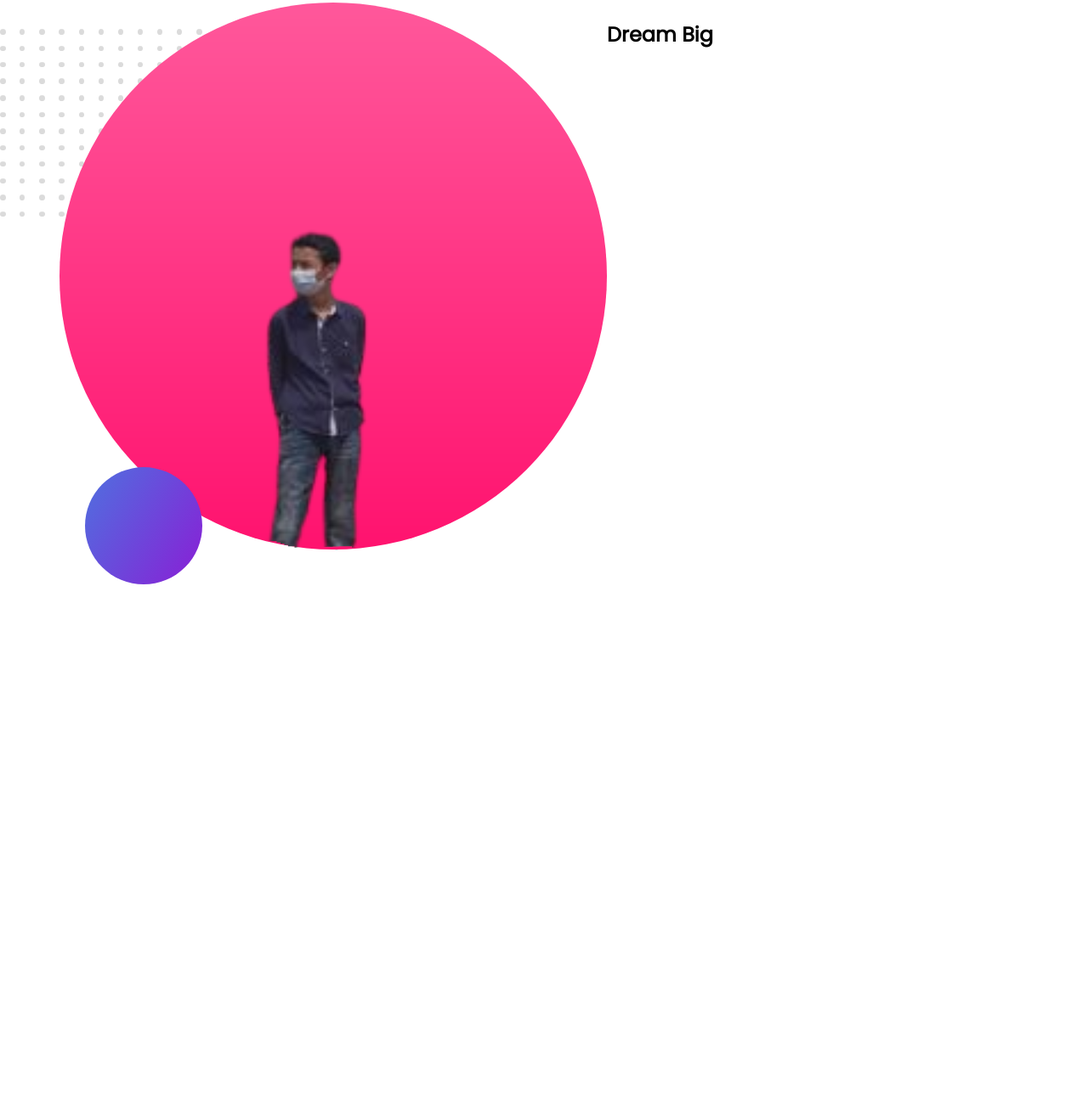
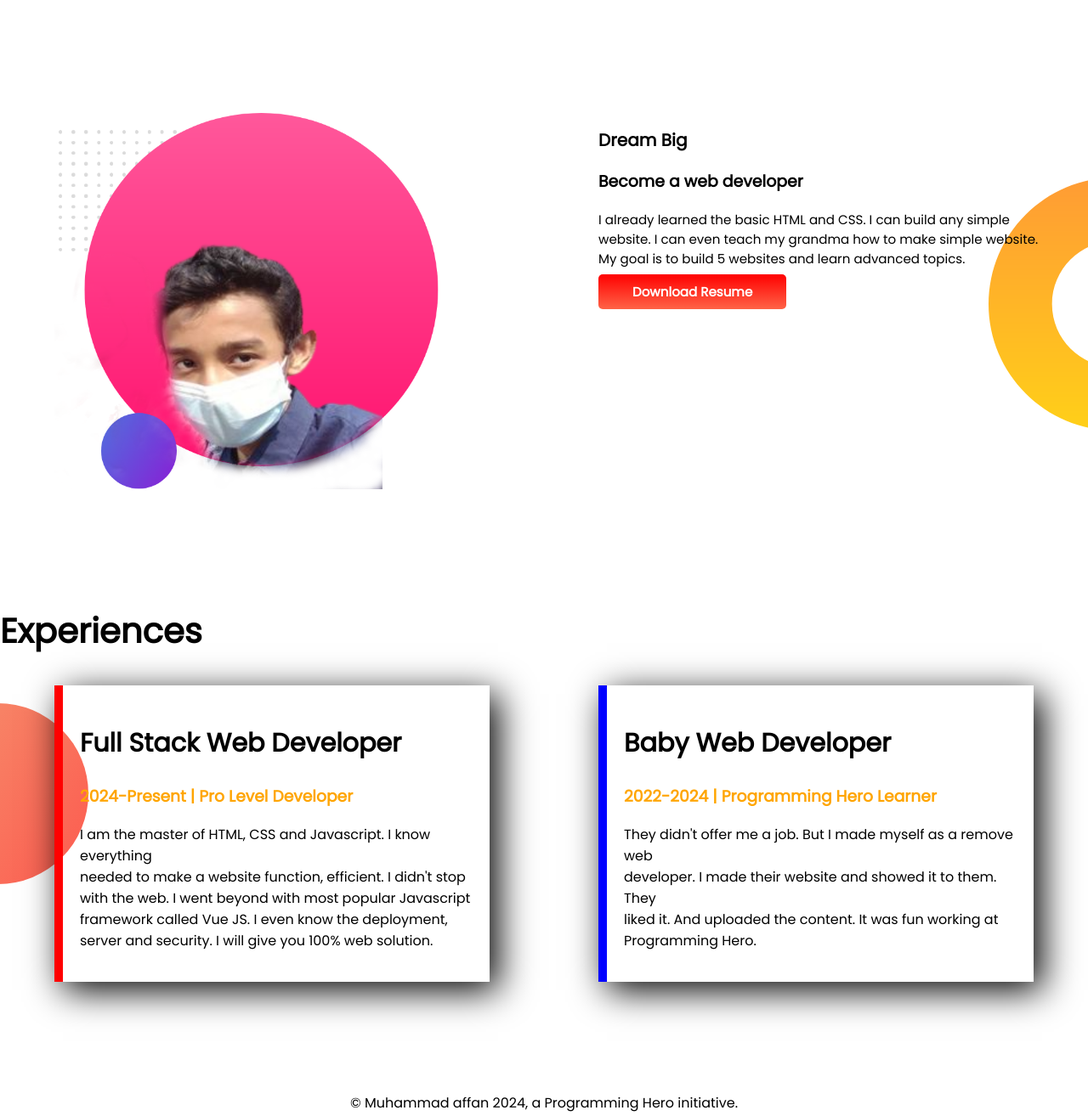
Before and after one commit to MDAFFAN7/dveloper-portfolio, a plain HTML site: page index.html in a window 1280 px wide. Shown: the part 461-1775 px from the top of the page at 85% size. Before the commit the page ends 1157 px from the top, so only its background shows below. Drawn offline with Linux system fonts and the light colour scheme.

Commit message:
developer protofolio

```diff
--- a/index.html
+++ b/index.html
@@ -13,14 +13,14 @@
     <link rel="stylesheet" href="style.css" />
   </head>
   <body>
-    <section class="top-pic">
+    <section class="top-pic flexible-container">
       <div class="half-width">
         <h1 class="big">Welcome To</h1>
         <h1 class="big"><span id="name">Muhammad affan</span> World</h1>
         <h3>Speed Coder and Never Stoper</h3>
         <p>
-          you might see me coding really fast and never stoping until im finish
-          with coding.so im learning code until i'am masterd at web
+          You might see me coding really fast and never stoping until im finish
+          with coding.So im learning code until i'am masterd at web
           developmaent.
         </p>
         <a
@@ -34,13 +34,60 @@
         <img src="images/my-bg.png" alt="a picture of mine" />
       </div>
     </section>
-    <section>
-      <div>
-        <img src="images/my-bg2.png" alt="a pic of mine" />
+    <section class="middle-pic flexible-container">
+      <div class="half-width">
+        <img src="images/my-bg2(1).png" alt="a pic of mine" />
       </div>
-      <div>
-        <h1>Dream Big</h1>
+      <div class="half-width">
+        <h1 id="Fontsize">Dream Big</h1>
+        <h3 id="size">Become a web developer</h3>
+        <p id="small-size">
+          I already learned the basic HTML and CSS. I can build any simple
+          <br />
+          website. I can even teach my grandma how to make simple website.
+          <br />
+          My goal is to build 5 websites and learn advanced topics.
+        </p>
+        <a
+          class="link-button2"
+          href="https://www.linkedin.com/in/md-affan-024627244/"
+          >Download Resume</a
+        >
       </div>
     </section>
+    <section class="experiences">
+      <div class="head">
+        <h1 class="big2">Experiences</h1>
+      </div>
+      <div class="flexible-container">
+        <div class="shadow left-border1">
+          <h2>Full Stack Web Developer</h2>
+          <h3 id="name">2024-Present | Pro Level Developer</h3>
+          <p>
+            I am the master of HTML, CSS and Javascript. I know everything
+            <br />
+            needed to make a website function, efficient. I didn't stop <br />
+            with the web. I went beyond with most popular Javascript <br />
+            framework called Vue JS. I even know the deployment, server and
+            security. I will give you 100% web solution.
+          </p>
+        </div>
+        <div class="shadow left-border2">
+          <h2>Baby Web Developer</h2>
+          <h3 id="name">2022-2024 | Programming Hero Learner</h3>
+          <p>
+            They didn't offer me a job. But I made myself as a remove web <br />
+            developer. I made their website and showed it to them. They <br />
+            liked it. And uploaded the content. It was fun working at
+            Programming Hero.
+            <br />
+          </p>
+        </div>
+      </div>
+    </section>
+    <section class="last-part"></section>
   </body>
+  <footer>
+    <p>© Muhammad affan 2024, a Programming Hero initiative.</p>
+  </footer>
 </html>
--- a/style.css
+++ b/style.css
@@ -8,8 +8,9 @@ body{
 #name{
     color: orange;
 }
-section{
+.flexible-container{
     display: flex;
+    margin-bottom: 130px;
 }
 .half-width{
     width: 50%;
@@ -30,3 +31,53 @@ section{
     background-image: url(images/top-banner.png);
     background-repeat: no-repeat;
 }
+#Fontsize{
+    font-size: 2ch;
+}
+#size{
+    font-size: 0.5cm;
+}
+#small-size{
+    font-size: 0.4cm;
+}
+.link-button2{
+    text-decoration: none;
+    background-image: linear-gradient(red,tomato);
+    padding:10px 40px;
+    border-radius: 5px;
+    color: white;
+    font-weight: 700;
+    font-size: 0.4cm;
+}
+.middle-pic{
+    background-image: url(images/dream-bg.png);
+    background-repeat: no-repeat;
+    background-position: right;
+}
+.big2{
+    font-size: 4ch;
+}
+.shadow{
+    width: 40%;
+    margin-left: 5%;
+    margin-right: 5%;
+    padding: 20px;
+    box-shadow: 10px 10px 40px black;
+}
+h2{
+    font-size: 0.8cm;
+}
+.experiences{
+    background-image: url(images/exp-bg.png);
+    background-repeat: no-repeat;
+    background-position: left;
+}
+.left-border1{
+    border-left: solid red 10px;
+}
+.left-border2{
+    border-left: solid blue 10px;
+}
+footer p{
+    text-align: center;
+}
```
Also changed, not shown: images/my-bg2(1).png (added), images/my-bg2.png (deleted).
